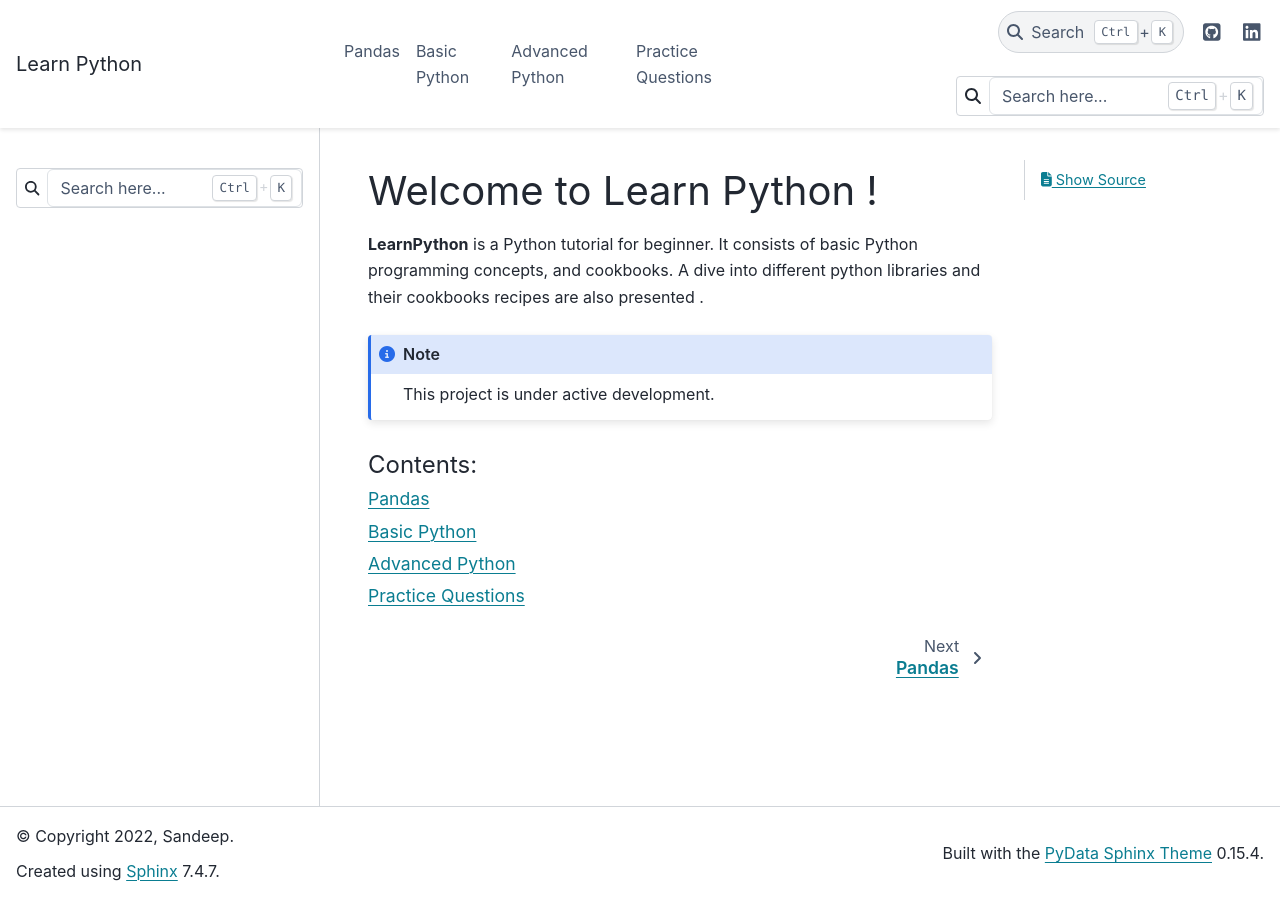
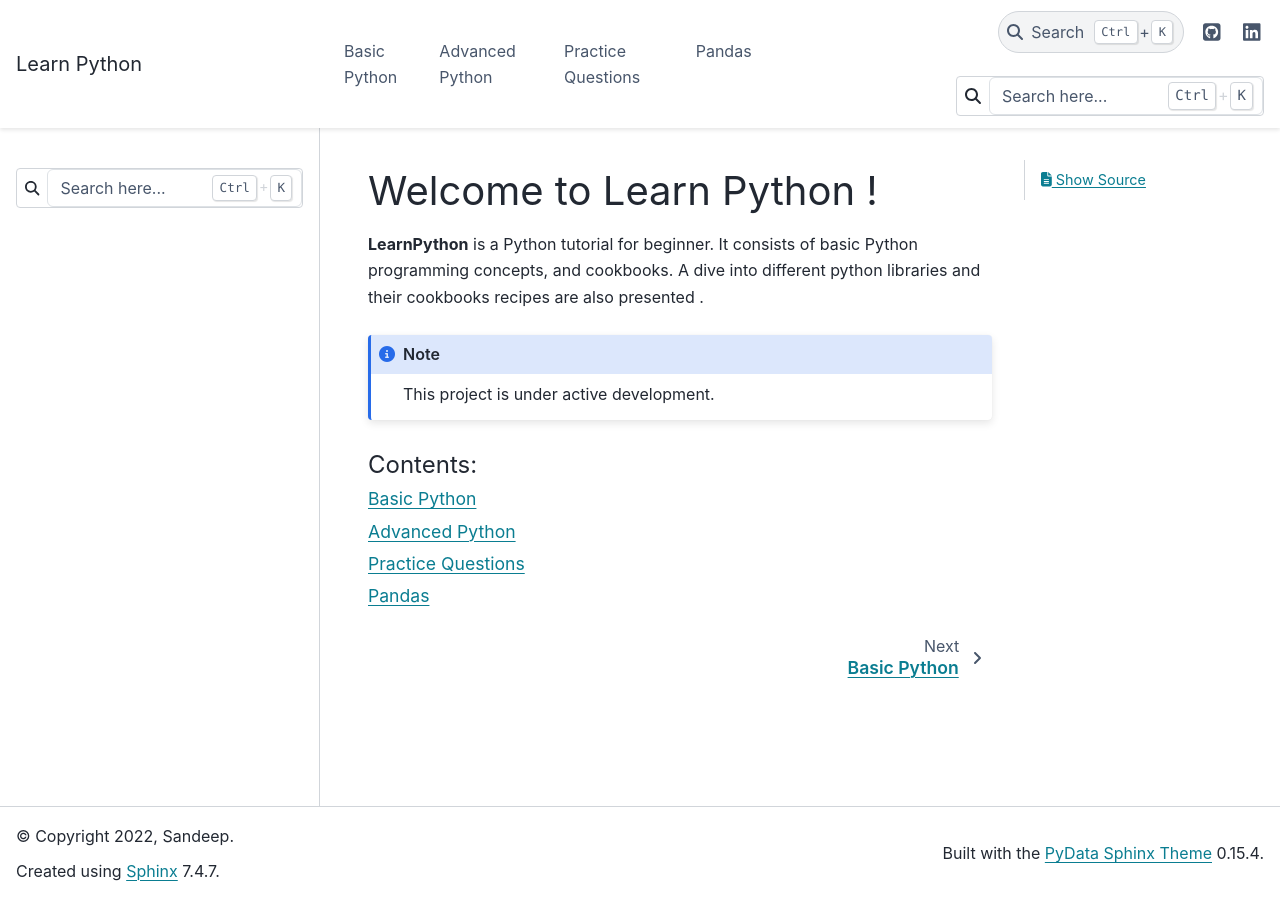
Before and after one commit to sandy1618/LearnPython, a Sphinx documentation site: the page built from docs/source/index.rst, in a window 1280 px wide. Built offline with Sphinx 7.4.7 and the PyData theme 0.15.4, drawn with Linux system fonts in a browser that asks for light colours.

```diff
--- a/docs/source/index.rst
+++ b/docs/source/index.rst
@@ -16,7 +16,7 @@ and their cookbooks recipes are also presented .
    :maxdepth: 1
    :caption: Contents:
 
-   Notebooks/Pandas/index
    Notebooks/BasicPython/index
    Notebooks/AdvancedPython/index
    Notebooks/Practice_Questions/index
+   Notebooks/Pandas/index
```
Also changed, not shown: docs/source/Notebooks/Practice_Questions/Codility_Solutions.ipynb.
